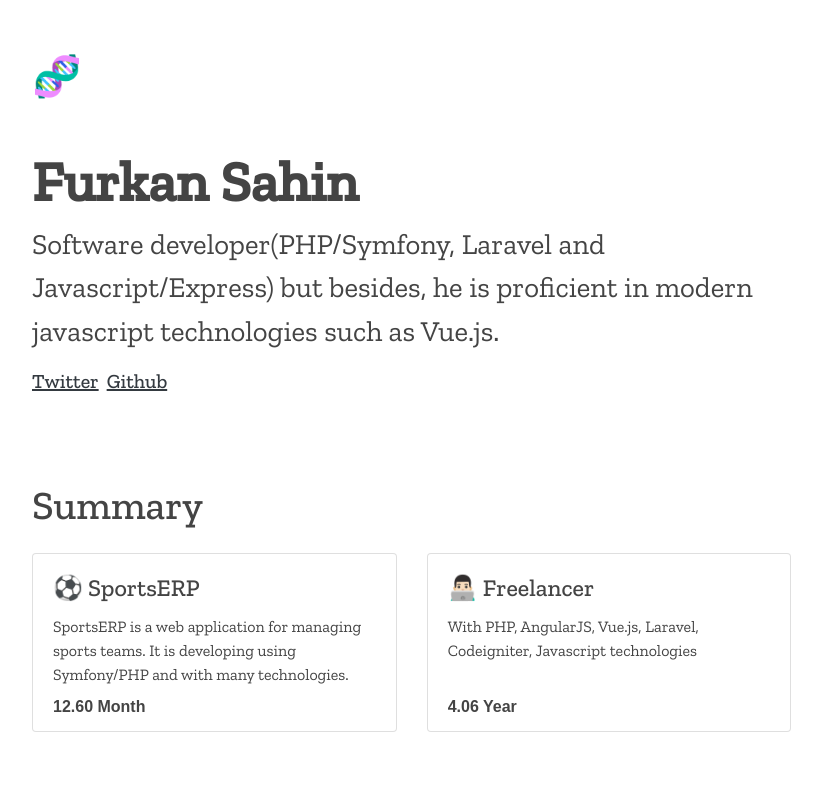
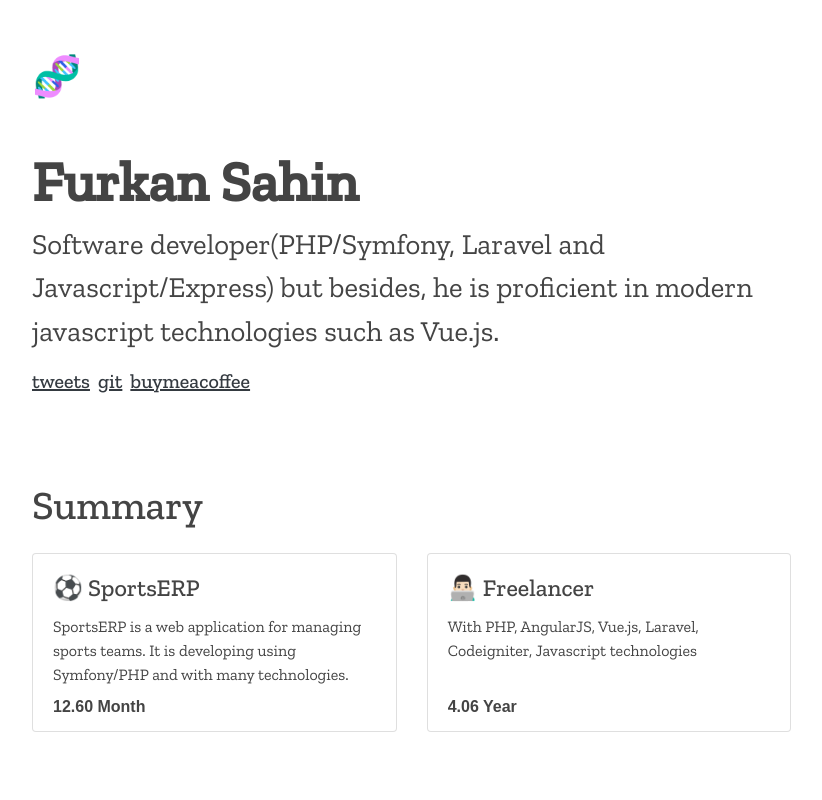
Before and after one commit to swoorr/swor, a Nuxt app: page / in a window 1280 px wide. Shown: the top 800 px of the page, without its empty margins (31-853 px from the left). Built offline with nearby package versions, Linux system fonts and the light colour scheme; a web font is replaced by a local one.

Commit message:
Add - buy me coffee link

```diff
--- a/pages/index.vue
+++ b/pages/index.vue
@@ -23,13 +23,19 @@
             href="https://twitter.com/furkansahins34"
             target="_blank"
             class="text-dark text-border text-decoration-underline"
-            >Twitter</a
+            >tweets</a
           >
           <a
             href="https://github.com/swoorr"
             target="_blank"
             class="ml-2 text-dark text-border text-decoration-underline"
-            >Github</a
+            >git</a
+          >
+          <a
+            href="https://www.buymeacoffee.com/swor"
+            target="_blank"
+            class="ml-2 text-dark text-border text-decoration-underline"
+            >buymeacoffee</a
           >
         </div>
       </div>
```
